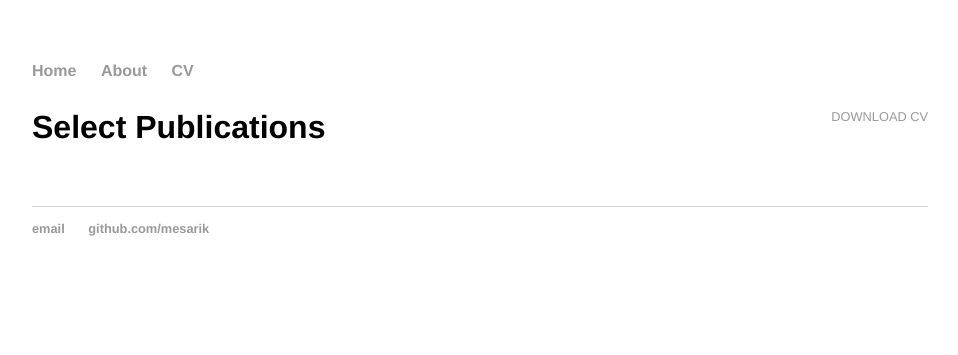
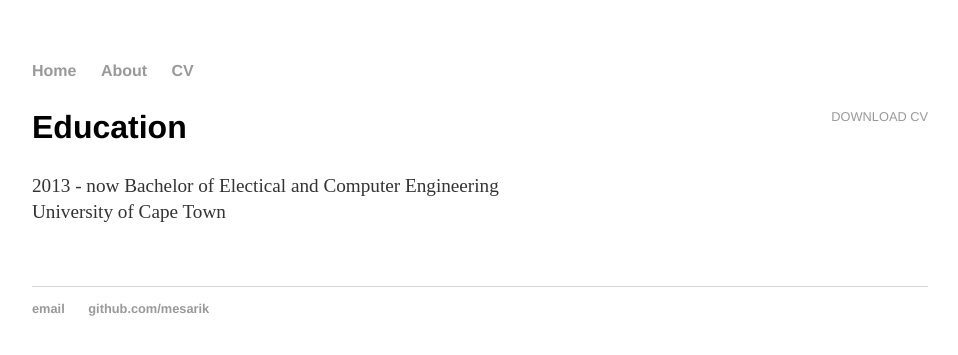
Before and after one commit to mesarcik/mesarcik.github.io, a Jekyll site: the page built from cv/index.html, in a window 1280 px wide. Shown: the top 355 px of the page, without its empty margins (160-1118 px from the left). Built offline with Jekyll 4.4.1, drawn with Linux system fonts in a browser that asks for light colours.

Commit message:
git_uploader.sh

```diff
--- a/cv/index.html
+++ b/cv/index.html
@@ -5,7 +5,10 @@ title: Misha Mesarcik's CV
 
 	<div class="cv">
 		<a href="https://mesarcik.github.io/cv_10.pdf" class="download" title="Download CV as PDF">Download CV</a>
-					<h2>Select Publications</h2>
+					<h2>Education</h2>
+					<p> 2013 - now  Bachelor of Electical and Computer Engineering <br>
+						University of Cape Town
+					 </p>
 
 
 
```
